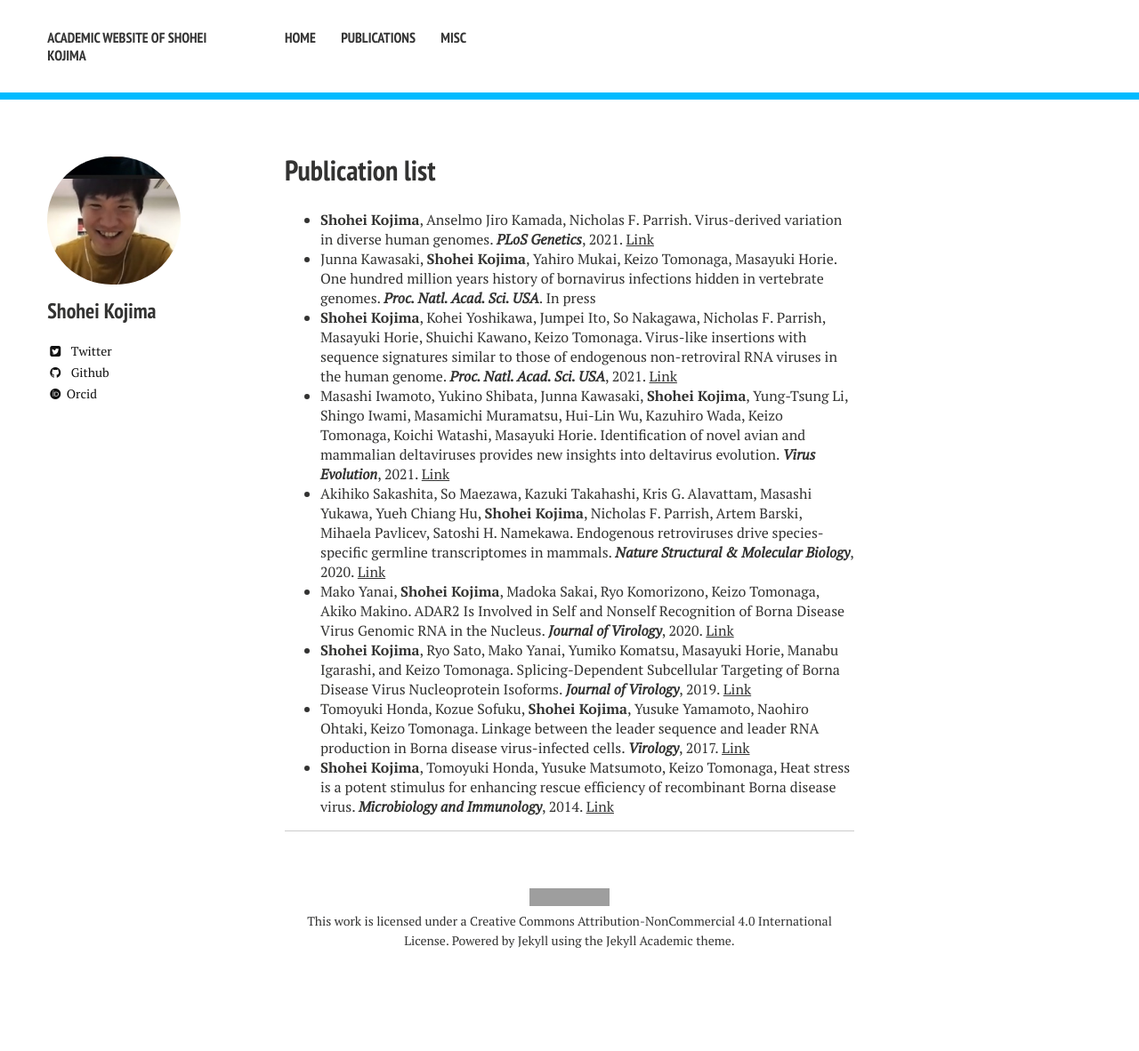
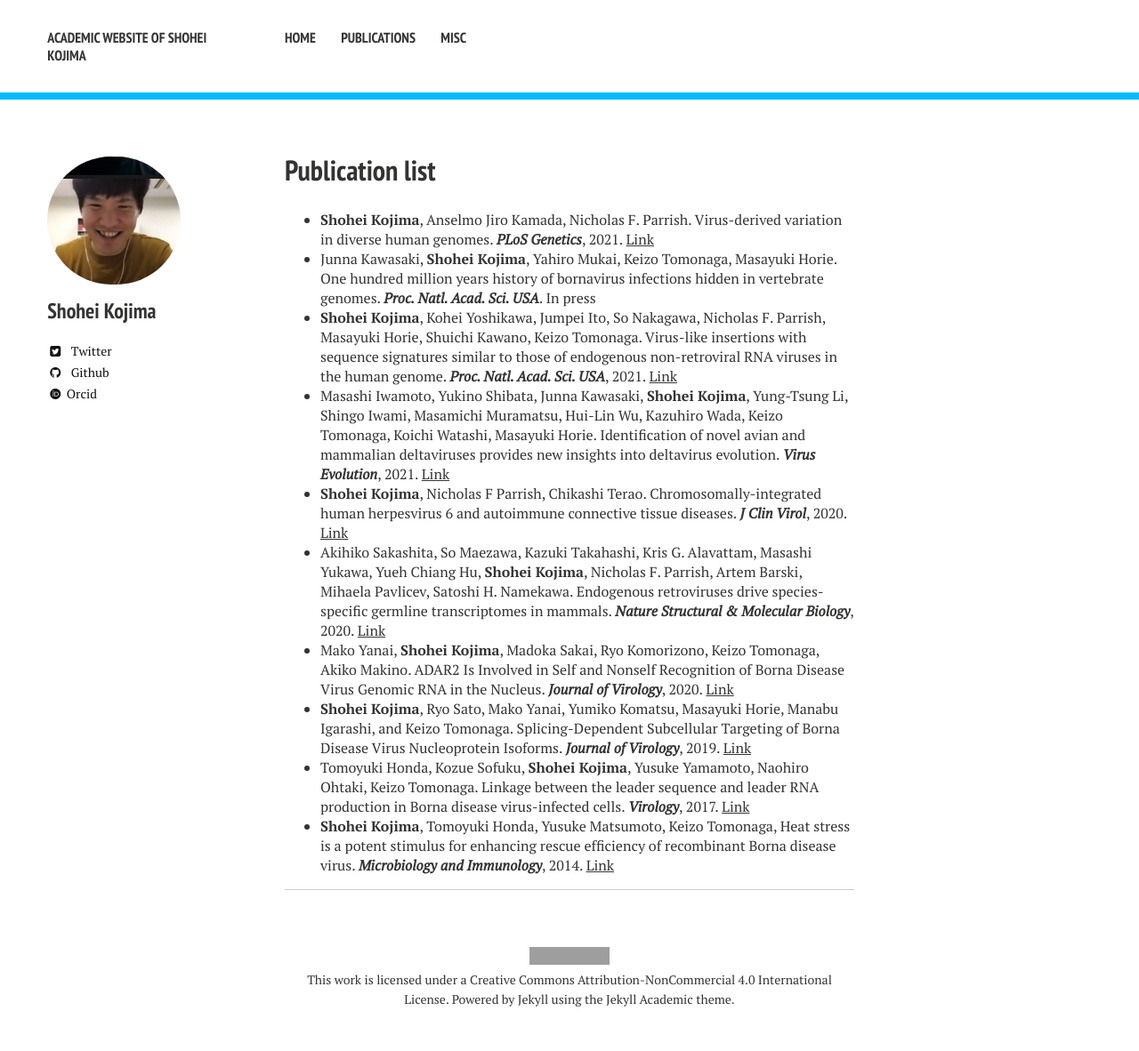
Before and after one commit to shohei-kojima/shohei-kojima.github.io, a Jekyll site: the page built from publication.md, in a window 1280 px wide. Shown: the whole page at 89% size. Built offline with Jekyll 4.4.1, drawn with Linux system fonts in a browser that asks for light colours; nearby versions of some CDN libraries; some web fonts are replaced; our own code applies the rules of GitHub Pages for plain Markdown files; before the commit the page ends 1116 px from its top, so only the background shows below that; grey boxes are pictures that could not be loaded.

Commit message:
20210513-221200

```diff
--- a/publication.md
+++ b/publication.md
@@ -6,6 +6,7 @@ title: "Publication list"
 - Junna Kawasaki, **Shohei Kojima**, Yahiro Mukai, Keizo Tomonaga, Masayuki Horie. One hundred million years history of bornavirus infections hidden in vertebrate genomes. ***Proc. Natl. Acad. Sci. USA***. In press
 - **Shohei Kojima**, Kohei Yoshikawa, Jumpei Ito, So Nakagawa, Nicholas F. Parrish, Masayuki Horie, Shuichi Kawano, Keizo Tomonaga. Virus-like insertions with sequence signatures similar to those of endogenous non-retroviral RNA viruses in the human genome. ***Proc. Natl. Acad. Sci. USA***, 2021. [Link](https://www.pnas.org/content/118/5/e2010758118)
 - Masashi Iwamoto, Yukino Shibata, Junna Kawasaki, **Shohei Kojima**, Yung-Tsung Li, Shingo Iwami, Masamichi Muramatsu, Hui-Lin Wu, Kazuhiro Wada, Keizo Tomonaga, Koichi Watashi, Masayuki Horie. Identification of novel avian and mammalian deltaviruses provides new insights into deltavirus evolution. ***Virus Evolution***, 2021. [Link](https://academic.oup.com/ve/article/7/1/veab003/6104627)
+- **Shohei Kojima**, Nicholas F Parrish, Chikashi Terao. Chromosomally-integrated human herpesvirus 6 and autoimmune connective tissue diseases. ***J Clin Virol***, 2020. [Link](https://www.sciencedirect.com/science/article/abs/pii/S138665322030398X?via%3Dihub)
 - Akihiko Sakashita, So Maezawa, Kazuki Takahashi, Kris G. Alavattam, Masashi Yukawa, Yueh Chiang Hu, **Shohei Kojima**, Nicholas F. Parrish, Artem Barski, Mihaela Pavlicev, Satoshi H. Namekawa. Endogenous retroviruses drive species-specific germline transcriptomes in mammals. ***Nature Structural & Molecular Biology***, 2020. [Link](https://academic.oup.com/ve/article/7/1/veab003/6104627)
 - Mako Yanai, **Shohei Kojima**, Madoka Sakai, Ryo Komorizono, Keizo Tomonaga, Akiko Makino. ADAR2 Is Involved in Self and Nonself Recognition of Borna Disease Virus Genomic RNA in the Nucleus. ***Journal of Virology***, 2020. [Link](https://jvi.asm.org/content/94/6/e01513-19)
 - **Shohei Kojima**, Ryo Sato, Mako Yanai, Yumiko Komatsu, Masayuki Horie, Manabu Igarashi, and Keizo Tomonaga. Splicing-Dependent Subcellular Targeting of Borna Disease Virus Nucleoprotein Isoforms. ***Journal of Virology***, 2019. [Link](https://jvi.asm.org/content/93/5/e01621-18)
```
